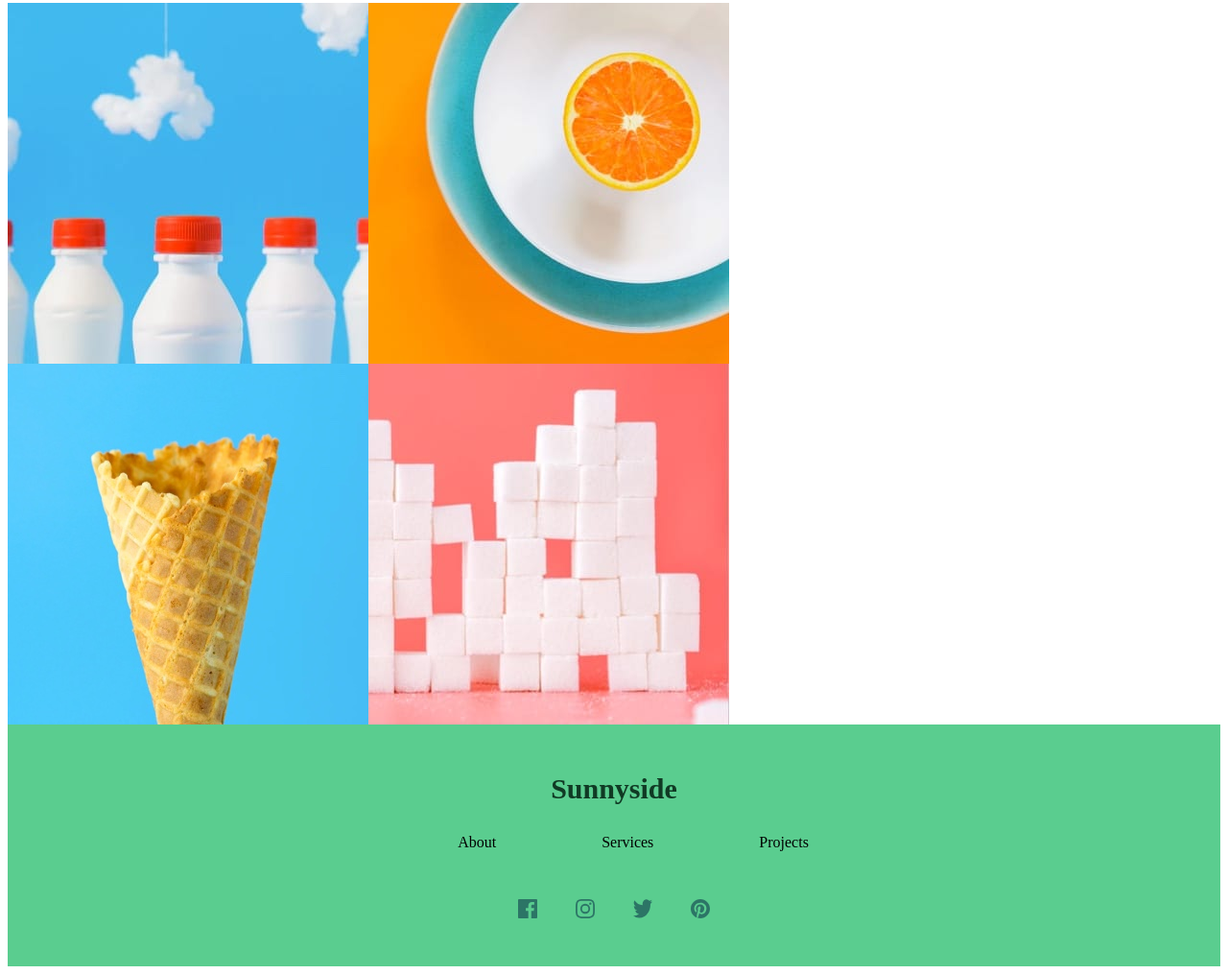
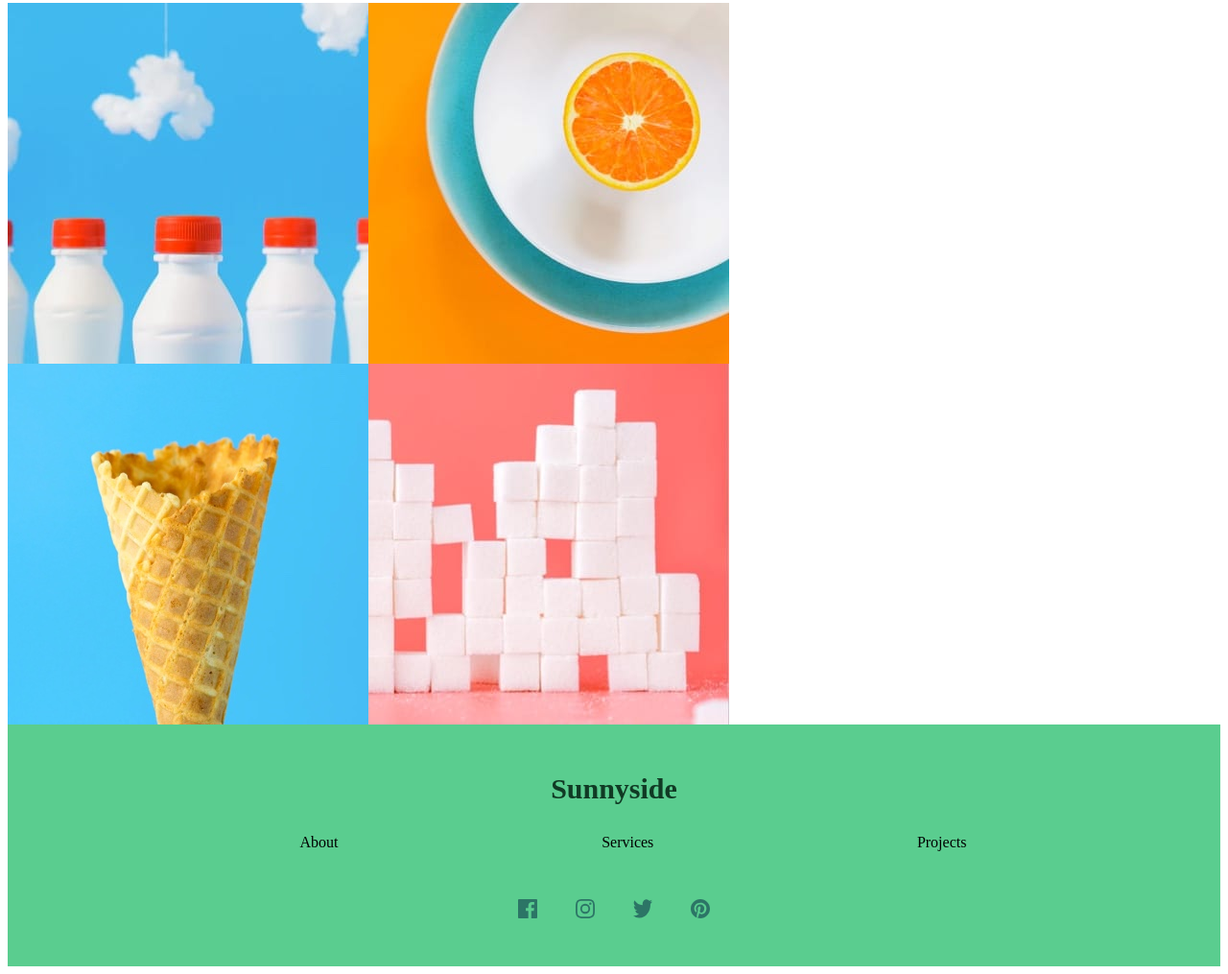
Before and after one commit to Fereshte-Mousavi/Fereshte-Mousavi.github.io, a plain HTML site: page index.html in a window 1280 px wide. Shown: the part 5981-6996 px from the top of the page at 96% size. Drawn offline with Linux system fonts and the light colour scheme.

Commit message:
fiveversion

```diff
--- a/style.css
+++ b/style.css
@@ -158,8 +158,8 @@ body {
 .nav{
   display: flex;
   flex-direction: row;
-  justify-content: center;
-  column-gap: 110px;
+  justify-content:space-evenly;
+  column-gap: 10px;
   margin-bottom: 50px;
 
 }
```
